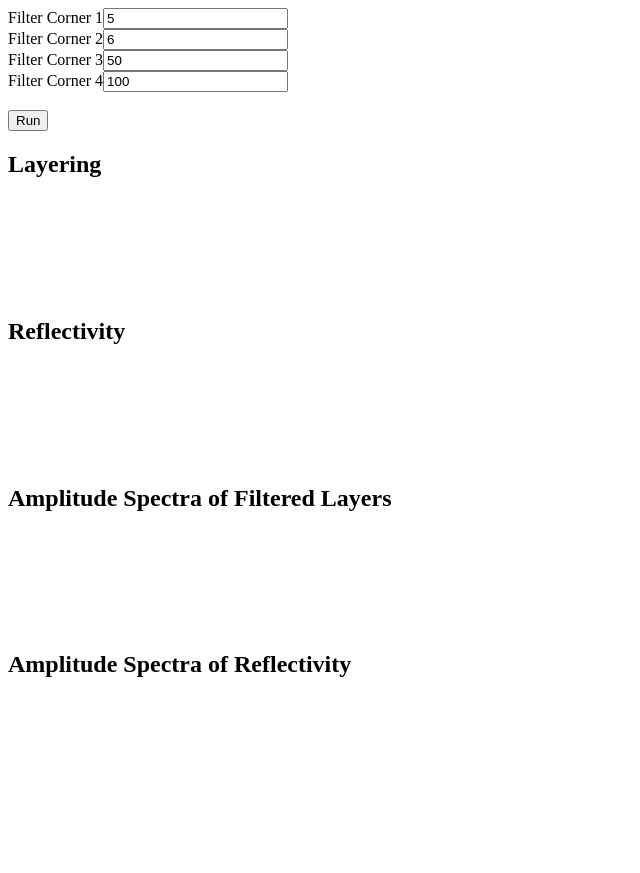
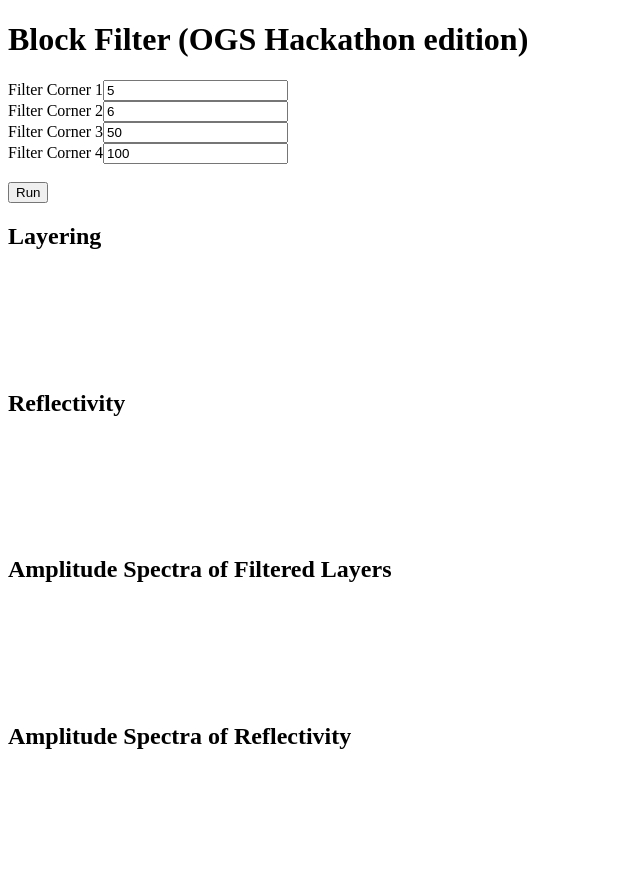
Before and after one commit to duncanchild/blockfilter, a plain HTML site: page blockfilt/web/index.html in a window 1280 px wide. Shown: the whole page, without its empty margins (0-640 px from the left). Before the commit the page ends 806 px from the top, so only its background shows below. Drawn offline with nearby package versions, Linux system fonts and the light colour scheme.

Commit message:
added title

```diff
--- a/blockfilt/web/index.html
+++ b/blockfilt/web/index.html
@@ -123,6 +123,8 @@ $(document).ready(function(){
 </head>
 <body>
 
+<h1>Block Filter (OGS Hackathon edition)</h1>
+
 Filter Corner 1<input id="fc1" type="text" name="email", value="5"/><br>
 Filter Corner 2<input id="fc2" type="text" name="email", value="6"/><br>
 Filter Corner 3<input id="fc3" type="text" name="email", value="50"/><br>
```
